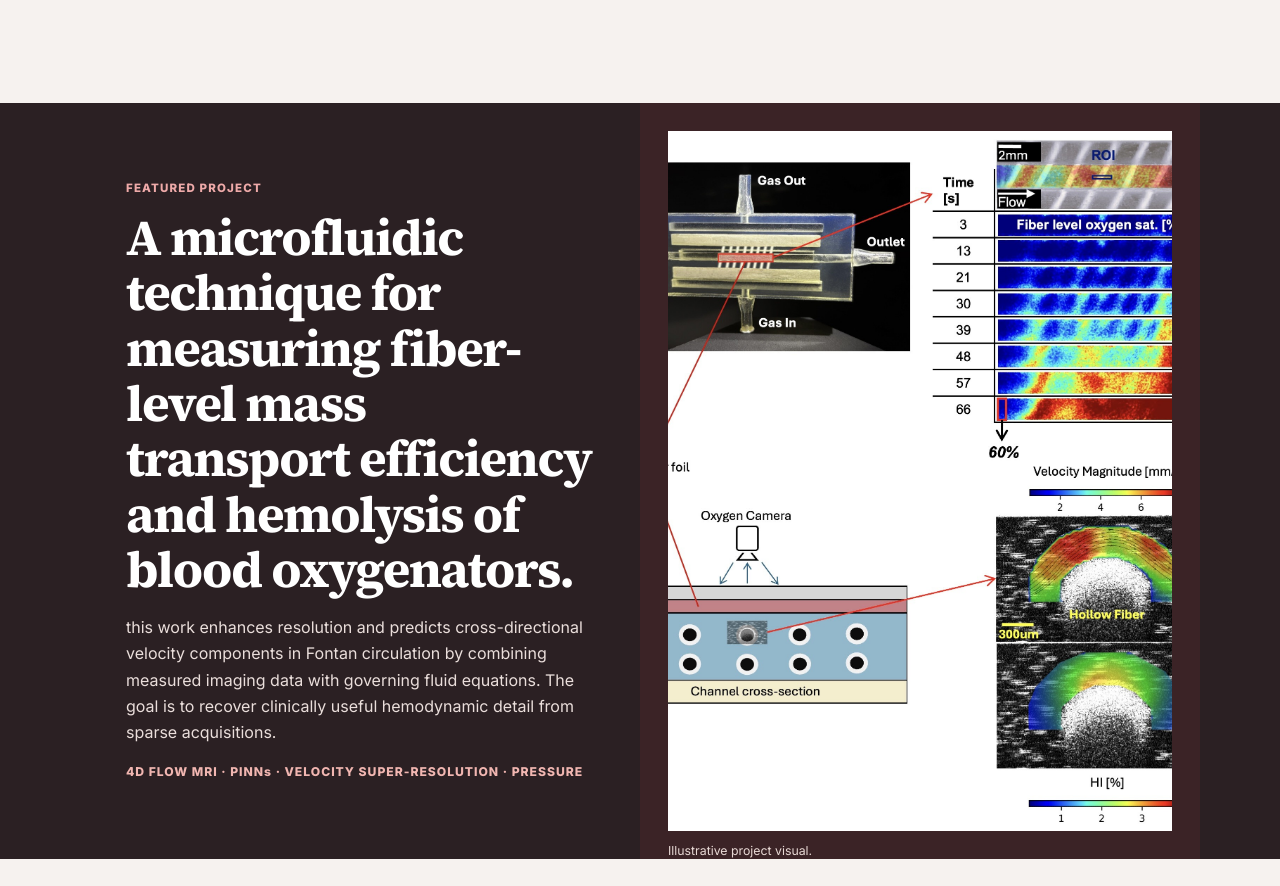
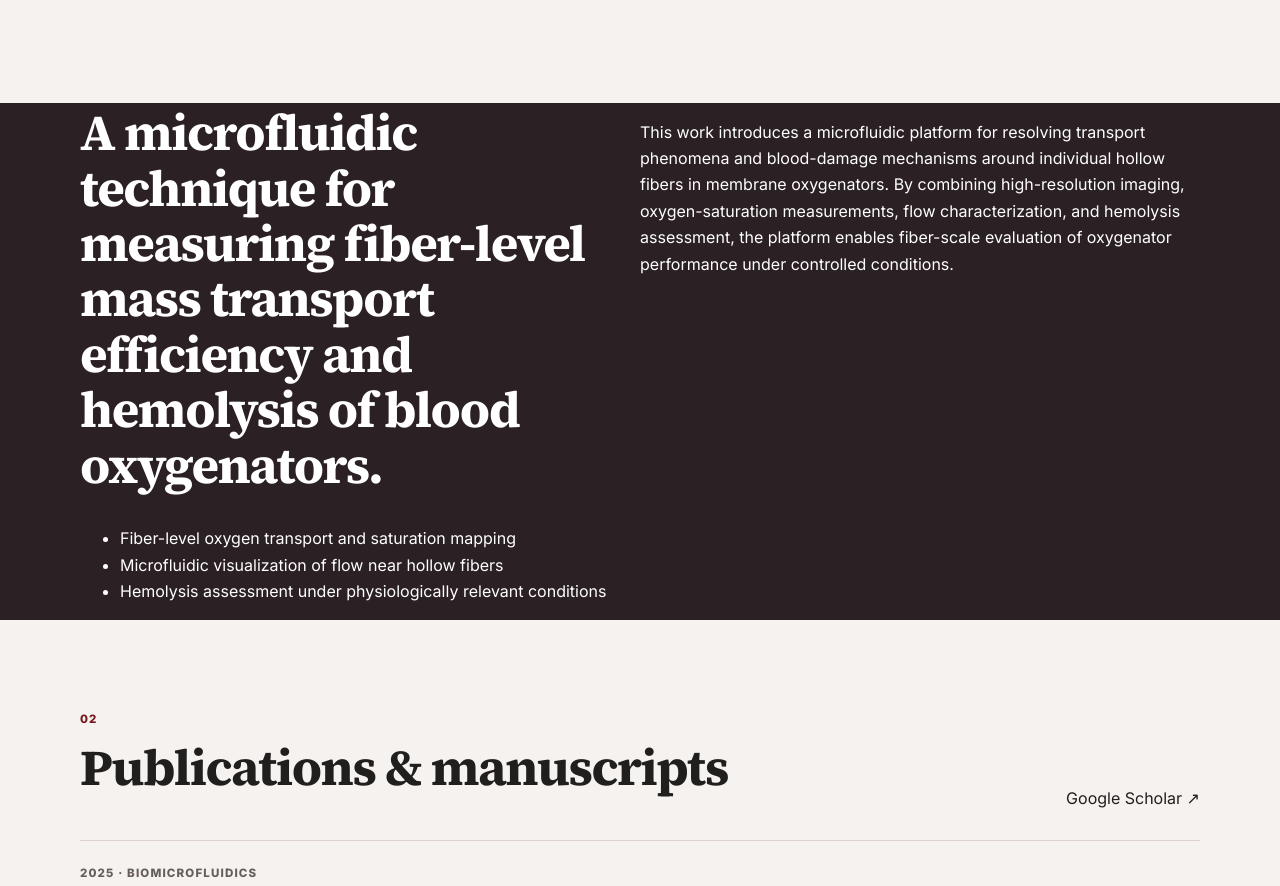
Before and after one commit to azmatullahkhan/azmatullahkhan.github.io, a plain HTML site: page index.html in a window 1280 px wide. Shown: the part 1576-2462 px from the top of the page. Drawn offline with Linux system fonts and the light colour scheme.

Commit message:
Update index.html

```diff
--- a/index.html
+++ b/index.html
@@ -64,10 +64,21 @@
 
   <section class="feature">
     <div class="container feature-grid">
-      <div class="feature-copy"><p class="eyebrow light">Featured project</p><h2>A microfluidic technique for measuring fiber-level mass transport efficiency and hemolysis of blood oxygenators.</h2><p> this work enhances resolution and predicts cross-directional velocity components in Fontan circulation by combining measured imaging data with governing fluid equations. The goal is to recover clinically useful hemodynamic detail from sparse acquisitions.</p><p class="tags">4D FLOW MRI · PINNs · VELOCITY SUPER-RESOLUTION · PRESSURE</p></div>
-      <figure><img src="assets/images/oxygenator.jpg" alt="Illustrative Fontan circulation flow field"><figcaption>Illustrative project visual.</figcaption></figure>
-    </div>
-  </section>
+    <h2>
+      A microfluidic technique for measuring fiber-level mass transport efficiency and hemolysis of blood oxygenators.
+    </h2>
+
+    <p>
+      This work introduces a microfluidic platform for resolving transport phenomena and blood-damage mechanisms around individual hollow fibers in membrane oxygenators. By combining high-resolution imaging, oxygen-saturation measurements, flow characterization, and hemolysis assessment, the platform enables fiber-scale evaluation of oxygenator performance under controlled conditions.
+    </p>
+
+    <ul class="bullet-list">
+      <li>Fiber-level oxygen transport and saturation mapping</li>
+      <li>Microfluidic visualization of flow near hollow fibers</li>
+      <li>Hemolysis assessment under physiologically relevant conditions</li>
+    </ul>
+        </div>
+      </section>
 
   <section class="section publications" id="publications">
     <div class="container">
```
